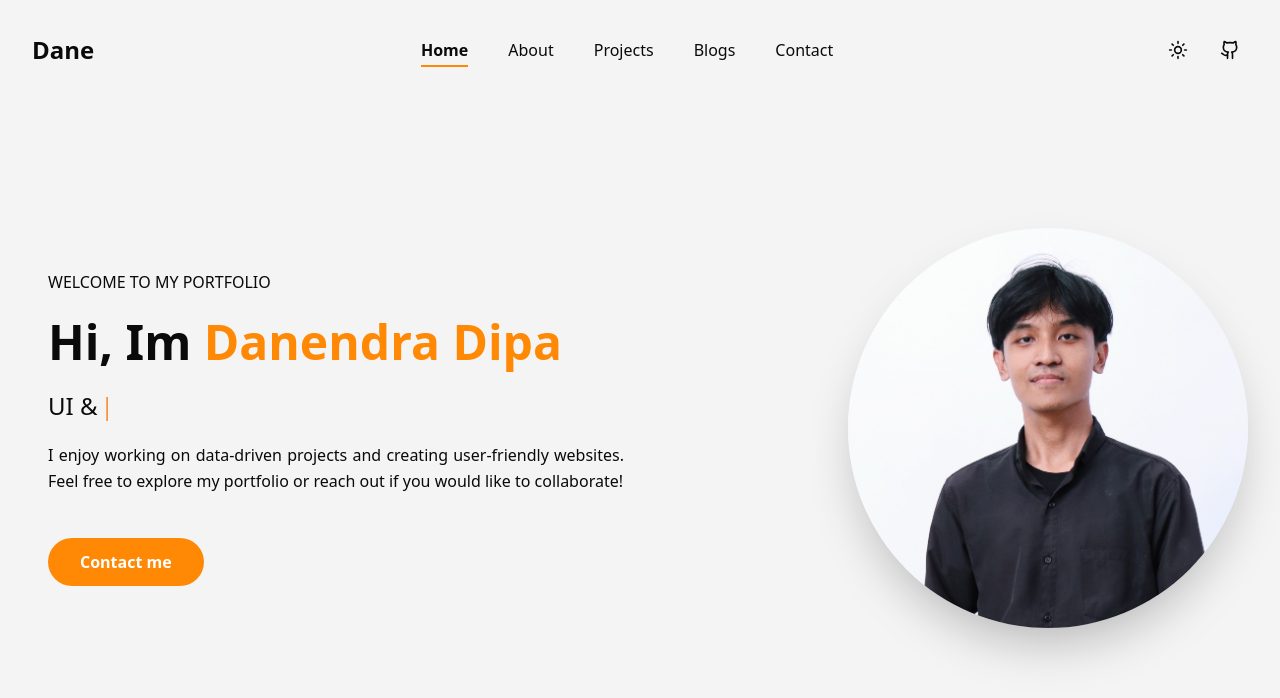
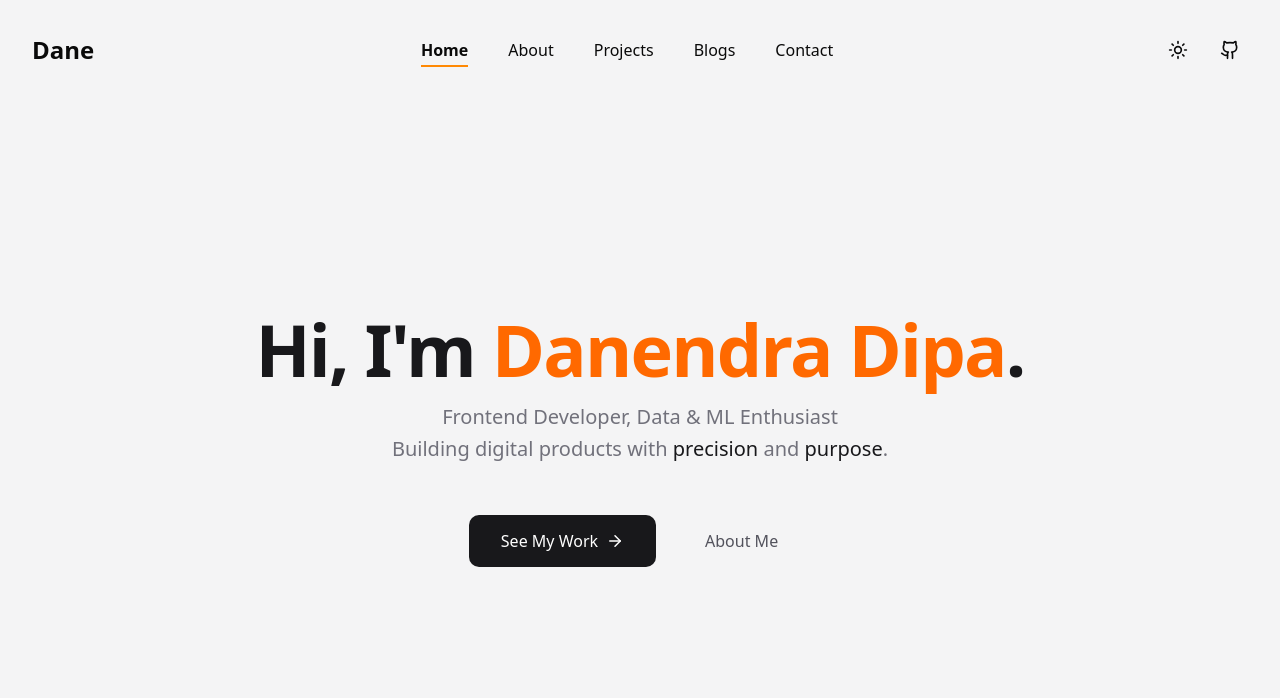
Before and after one commit to danendradipa/portfolio-danendra, a Next.js app: page / in a window 1280 px wide. Shown: the top 698 px of the page. Built offline with nearby package versions, Linux system fonts and the light colour scheme.

Commit message:
Refactor HomePage component

```diff
--- a/src/components/HomePage.tsx
+++ b/src/components/HomePage.tsx
@@ -1,60 +1,50 @@
 "use client";
 
-import { useTypewriter, Cursor } from "react-simple-typewriter";
-import Image from "next/image";
 import FadeIn from "@/animations/FadeIn";
 import Link from "next/link";
+import { ArrowRight } from "lucide-react";
 
 const HomePage = () => {
-  const [text] = useTypewriter({
-    words: [
-      "Data & ML Enthusiast",
-      "Web Development Enthusiast",
-      "UI & UX Designer",
-    ],
-    loop: true,
-    typeSpeed: 50,
-    deleteSpeed: 20,
-    delaySpeed: 1000,
-  });
+  return (
+    <section className="min-h-[85vh] flex flex-col items-center justify-center bg-zinc-100 dark:bg-zinc-900 px-6 relative">
+      <div className="max-w-8xl mx-auto w-full space-y-8 text-center z-10">
+        <FadeIn delay={0.2}>
+          <div className="space-y-4">
+            <h1 className="text-5xl md:text-7xl font-bold tracking-tight text-zinc-900 dark:text-white">
+              Hi, I&apos;m{" "}
+              <span className="text-orange-500">Danendra Dipa</span>.
+            </h1>
 
-  return (
-    <section className="pt-32 pb-20 h-[1000px] md:h-[750px] bg-zinc-100 px-8 dark:bg-zinc-900">
-      <div className="md:max-w-7xl mx-auto">
+            <p className="text-lg md:text-xl font-light text-zinc-500 dark:text-zinc-400 leading-relaxed max-w-2xl mx-auto">
+              Frontend Developer, Data & ML Enthusiast{" "}
+              <br className="hidden md:block" />
+              Building digital products with{" "}
+              <span className="text-zinc-900 dark:text-zinc-200 font-medium">
+                precision
+              </span>{" "}
+              and{" "}
+              <span className="text-zinc-900 dark:text-zinc-200 font-medium">
+                purpose
+              </span>
+              .
+            </p>
+          </div>
+        </FadeIn>
+
         <FadeIn delay={0.3}>
-          <div className="flex flex-wrap-reverse sm:justify-center md:flex-nowrap md:justify-between">
-            <div className="mt-20 md:mt-0 self-center px-4 space-y-6 md:w-1/2">
-              <p className="text-base font-light">WELCOME TO MY PORTFOLIO</p>
-              <h1 className="font-bold text-dark text-4xl mt-1 lg:text-5xl ">
-                Hi, Im <span className="text-orange-400">Danendra Dipa</span>
-              </h1>
-              <h2 className="font-mediumtext-lg mb-5 mt-1 lg:text-2xl">
-                {text}
-                <Cursor
-                  cursorBlinking={false}
-                  cursorStyle="|"
-                  cursorColor="#FB923C"
-                />
-              </h2>
-              <p className="font-light text-justify leading-relaxed">
-                I enjoy working on data-driven projects and creating
-                user-friendly websites. Feel free to explore my portfolio or
-                reach out if you would like to collaborate!
-              </p>
-              <Link href={"/contact"}>
-                <button className="mt-5 text-white text-base font-semibold bg-orange-400 py-3 px-8 rounded-full hover:shadow-lg hover:opacity-80 transition duration-300 ease-in-out">
-                  Contact me
-                </button>
-              </Link>
-            </div>
-            <div className="relative w-[400px] h-[400px] overflow-hidden rounded-full shadow-2xl">
-              <Image
-                src="/dane-hero.JPG"
-                alt="Danendra"
-                fill // Gunakan 'fill' agar gambar mengisi penuh container
-                className="scale-150 object-cover" // Tambahkan kelas kustom
-              />
-            </div>
+          <div className="flex flex-col sm:flex-row items-center justify-center gap-4 pt-4">
+            <Link href="/projects" className="w-full sm:w-auto">
+              <button className="w-full sm:w-auto px-8 py-3.5 bg-zinc-900 dark:bg-white text-white dark:text-zinc-900 font-medium rounded-lg hover:bg-zinc-800 dark:hover:bg-zinc-200 transition-colors flex items-center justify-center gap-2 cursor-pointer">
+                See My Work
+                <ArrowRight size={18} />
+              </button>
+            </Link>
+
+            <Link href="/about" className="w-full sm:w-auto">
+              <button className="w-full sm:w-auto px-8 py-3.5 text-zinc-600 dark:text-zinc-400 font-medium hover:text-zinc-900 dark:hover:text-white transition-colors border border-transparent hover:border-zinc-200 dark:hover:border-zinc-800 rounded-lg cursor-pointer">
+                About Me
+              </button>
+            </Link>
           </div>
         </FadeIn>
       </div>
```
